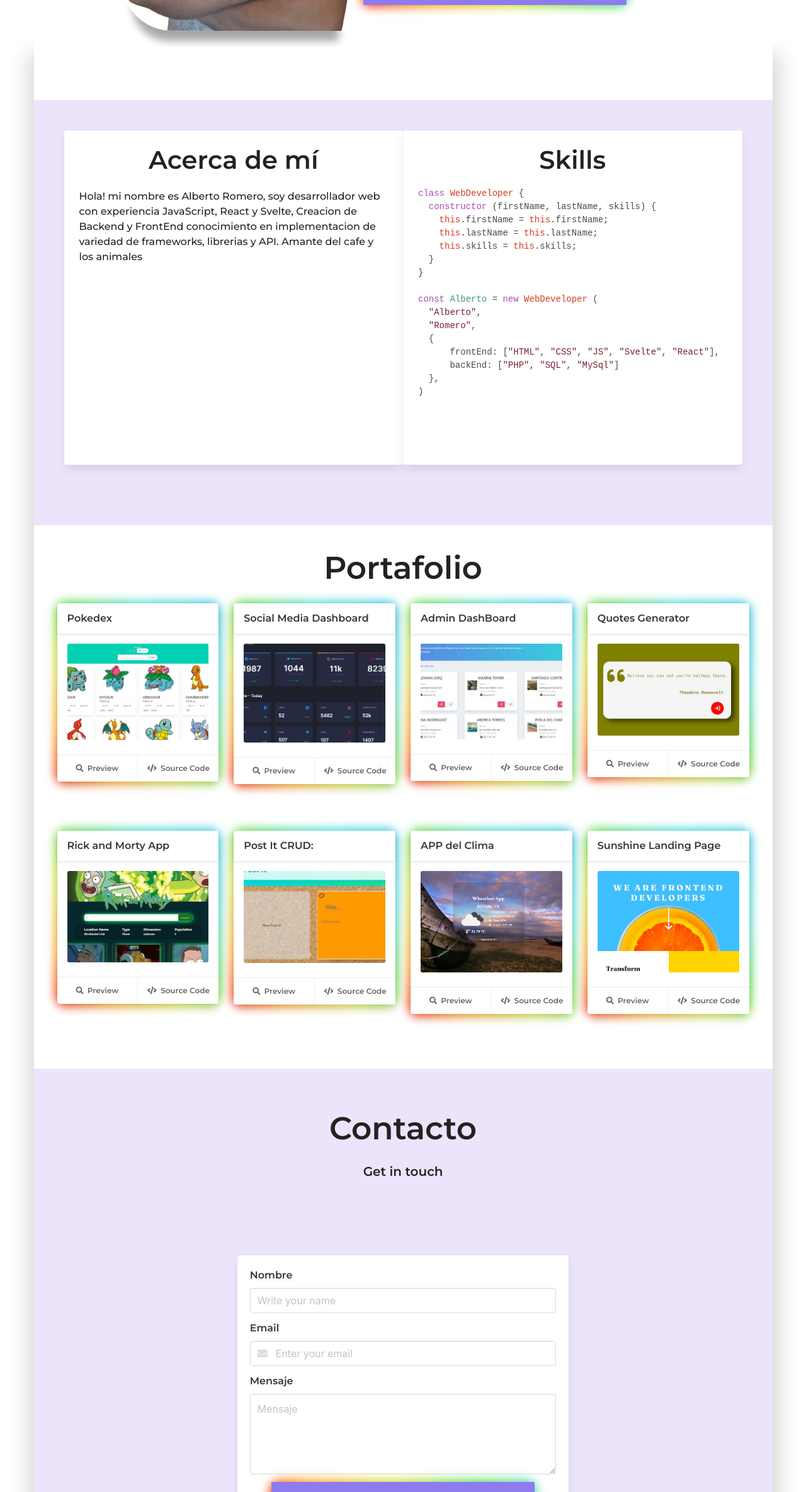
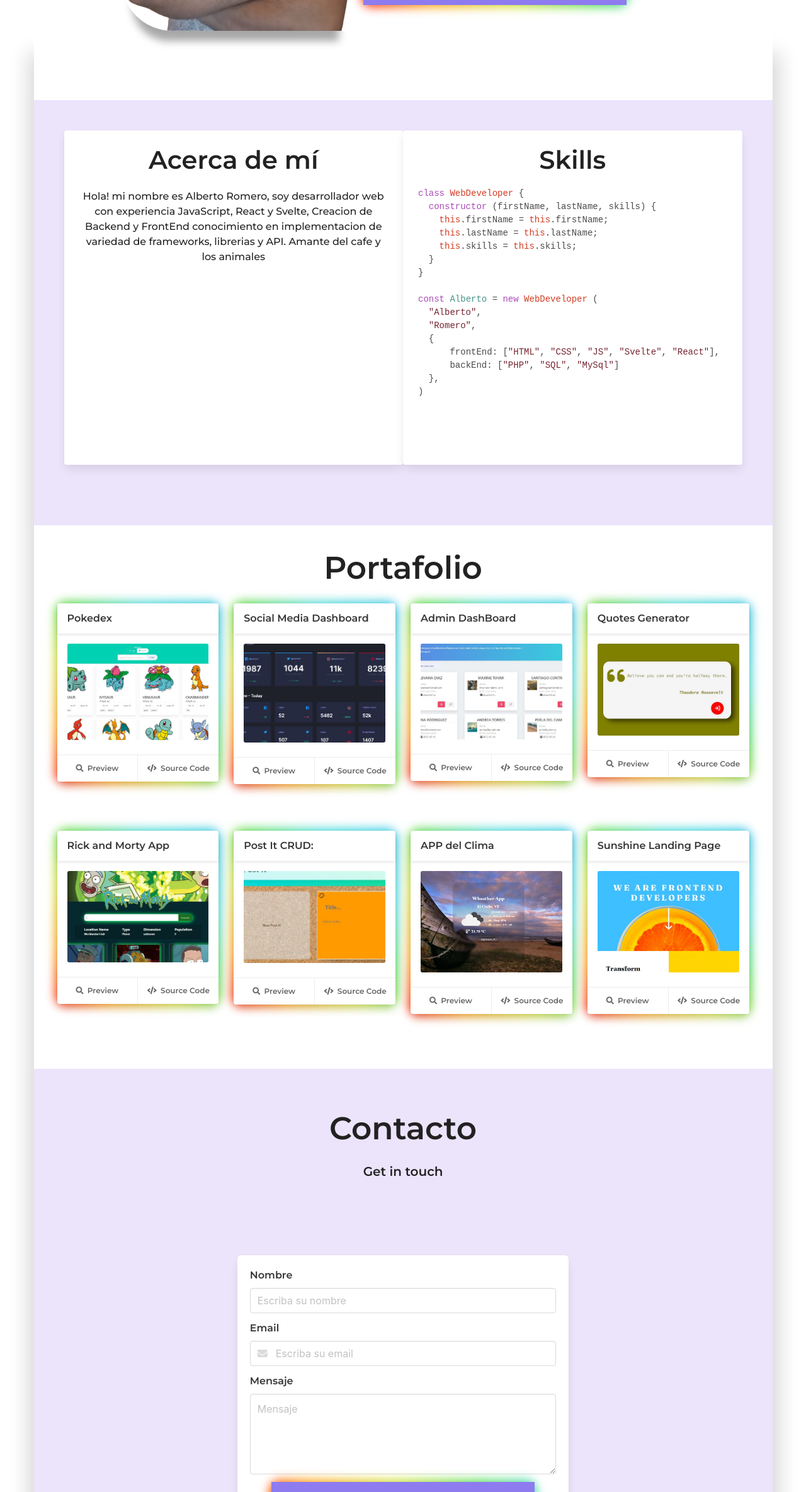
Before and after one commit to aromero7764/PortafolioReact, a React (Vite) app: page / in a window 1280 px wide. Shown: the part 604-2973 px from the top of the page at 63% size. Built offline with nearby package versions, Linux system fonts and the light colour scheme.

Commit message:
some changes

```diff
--- a/index.html
+++ b/index.html
@@ -6,7 +6,7 @@
     <!-- <link rel="stylesheet" href="https://cdnjs.cloudflare.com/ajax/libs/font-awesome/6.2.0/css/all.min.css"> -->
     <link rel="stylesheet" href="https://use.fontawesome.com/releases/v5.4.1/css/all.css" integrity="sha384-5sAR7xN1Nv6T6+dT2mhtzEpVJvfS3NScPQTrOxhwjIuvcA67KV2R5Jz6kr4abQsz" crossorigin="anonymous">
     <link href="https://fonts.googleapis.com/css?family=Open+Sans:300,400,700" rel="stylesheet">
-    <link rel="stylesheet" href="./src/assets/css/izmir.css">
+    <!-- <link rel="stylesheet" href="./src/assets/css/izmir.css"> -->
     <title>Alberto Romero | Portafolio Web</title>
   </head>
   <body class="has-navbar-fixed-top">
--- a/package.json
+++ b/package.json
@@ -20,7 +20,8 @@
     "react-parallax-tilt": "^1.7.67",
     "react-redux": "^8.0.4",
     "react-router-dom": "^6.4.2",
-    "react-scroll": "^1.8.7"
+    "react-scroll": "^1.8.7",
+    "react-type-animation": "^2.1.1"
   },
   "devDependencies": {
     "@types/react": "^18.0.17",
--- a/src/App.jsx
+++ b/src/App.jsx
@@ -6,7 +6,7 @@ import Contactame from './components/Contactame/Contactame'
 import 'bulma/css/bulma.min.css'
 import './assets/css/main.css'
 import 'animate.css'
-
+import './assets/css/izmir.css'
 
 function App () {
   return (
--- a/src/assets/css/izmir.css
+++ b/src/assets/css/izmir.css
@@ -1,6 +1,6 @@
 /* Izmir - ImageHover CSS LIbrary
   ----------------------------- */
-  @import url('./main.css');
+
 .c4-izmir {
   --text-color: var(--black);
   --primary-color: var(--bgviolet);
--- a/src/components/AboutME/NewAboutMe.jsx
+++ b/src/components/AboutME/NewAboutMe.jsx
@@ -1,9 +1,12 @@
 
+import { useEffect, useState } from 'react';
 import { useTranslation } from 'react-i18next'
+import { TypeAnimation } from 'react-type-animation';
 import './AboutMe.css'
 
 const NewAboutMe = () => {
   const [t] = useTranslation('global')
+
 
   return (
         /* <!-- About --> */
@@ -17,8 +20,10 @@ const NewAboutMe = () => {
                     <div className="card">
                         <div className="card-content">
                             <h3 className="title is-2">{t('AboutMe')}</h3>
-                            <div className="container">
-                                <p>{t('TxtAboutMe')} </p>
+                            <div className="container has-text-centered">
+                                <p> {t('TxtAboutMe')}
+
+                                </p>
                             </div>
 
                         </div>
--- a/src/components/Contactame/Contactame.jsx
+++ b/src/components/Contactame/Contactame.jsx
@@ -1,24 +1,13 @@
 import { useTranslation } from 'react-i18next'
-import { useForm, ValidationError } from '@formspree/react';
+import { useForm, ValidationError } from '@formspree/react'
 import './contactame.css'
 
-
 const Contactame = () => {
-
-  const [state, handleSubmit] = useForm("xlevloey")
+  const [state, handleSubmit] = useForm('xlevloey')
 
   if (state.succeeded) {
-    return <p>Thanks you!</p>;
-}
-
-
-
-  const submit = (data) => {
-
-    console.log(data)
-}
-
-
+    return <p>Thanks you!</p>
+  }
 
   const [t] = useTranslation('global')
   return (
@@ -35,13 +24,13 @@ const Contactame = () => {
               <div className="box">
               <form onSubmit={handleSubmit}>
                 <div className="field">
-                  <label htmlFor="name" className="label">{t ("nombre")}</label>
+                  <label htmlFor="name" className="label">{t('nombre')}</label>
                   <div className="control">
                     <input className="input"
                      id="name"
                      type="text"
                      name="name"
-                    placeholder="Write your name"
+                    placeholder={t('nombremsj')}
                   />
                   <ValidationError
                     prefix="name"
@@ -54,7 +43,7 @@ const Contactame = () => {
                 <div className="field">
                   <label htmlFor="email" className="label">Email</label>
                   <div className="control has-icons-left">
-                    <input  className="input" type="email" placeholder="Enter your email"
+                    <input className="input" type="email" placeholder={t('emailmsj')}
                       id="email"
                       name="email" required/>
                   <ValidationError
@@ -69,9 +58,9 @@ const Contactame = () => {
                 </div>
 
                 <div className="field">
-                  <label htmlFor="message" className="label">{t ("mensaje")}</label>
+                  <label htmlFor="message" className="label">{t('mensaje')}</label>
                   <div className="control">
-                    <textarea className="textarea" placeholder={t ("mensaje")} style={{ height: '128px' }}
+                    <textarea className="textarea" placeholder={t('mensaje')} style={{ height: '128px' }}
                     id="message"
                     name="message"></textarea>
                   <ValidationError
@@ -87,7 +76,7 @@ const Contactame = () => {
                     <button type="submit" disabled={state.submitting} className="contac-button__item rgb"><span className="icon">
                         <i className="fas fa-envelope"></i>
                       </span>
-                      <span>{t ("send")}</span></button>
+                      <span>{t('send')}</span></button>
                   </div>
                 </div>
                 </form>
--- a/src/components/main/MainSection.jsx
+++ b/src/components/main/MainSection.jsx
@@ -40,7 +40,7 @@ const MainSection = () => {
                     </div>
                     <div className="conteneder-icon">
                         <a className="nav-link"
-                        href="https://drive.google.com/file/d/120va5Hb-phEdcblzGy0nLS5JshWA9385/view?usp=sharing" target="_blank" rel="noreferrer">
+                        href="https://drive.google.com/file/d/1hiB8BeMT7zYfT48tafHT8Akcsrqts5D4/view?usp=sharing" target="_blank" rel="noreferrer">
                             <img className="button-icon" src={imgCv} alt="enlace-cv"/></a>
                     </div>
                 </div>
```
Also changed, not shown: 1 other file (tests, documents, lock files or other folders).
